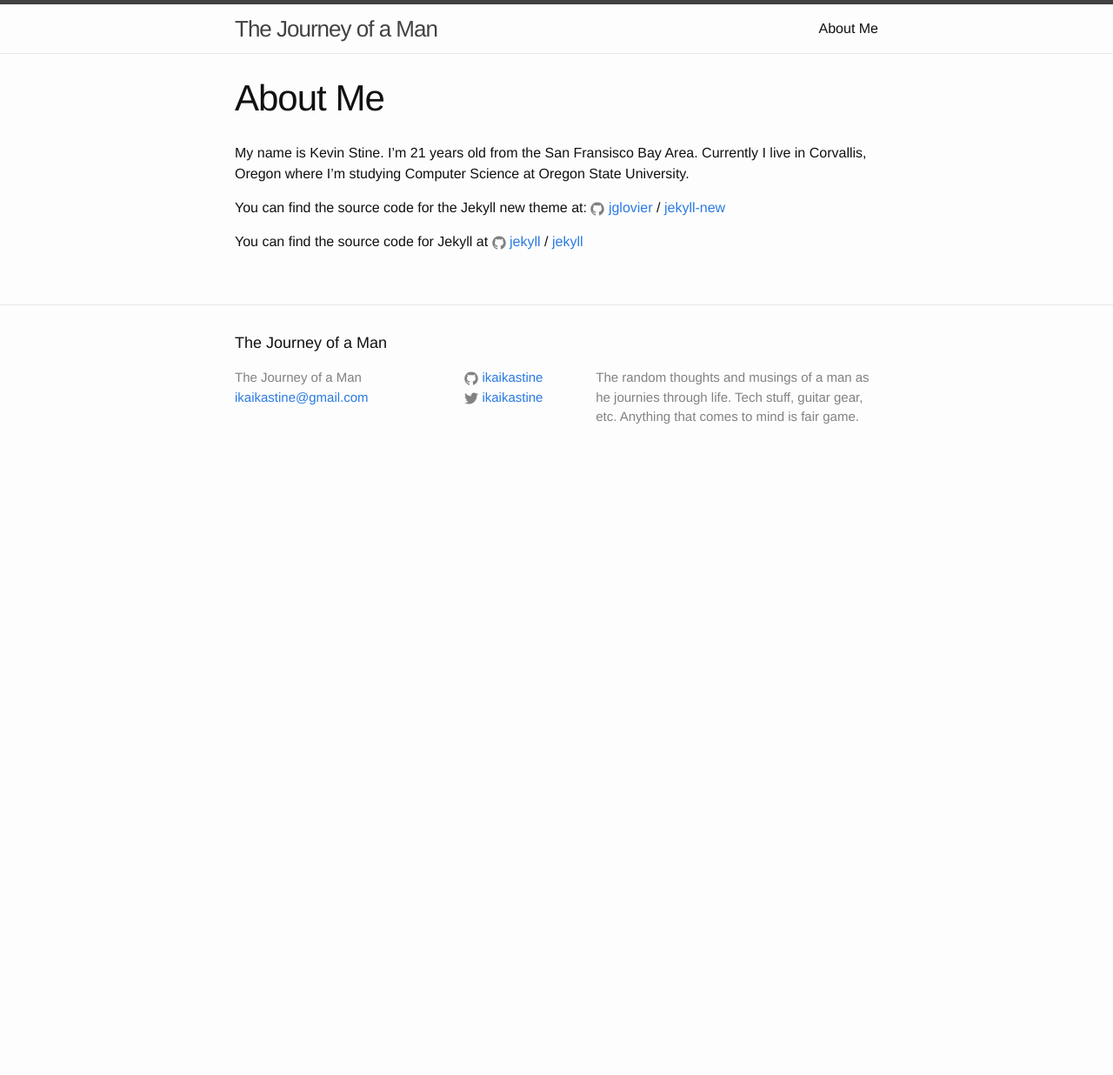
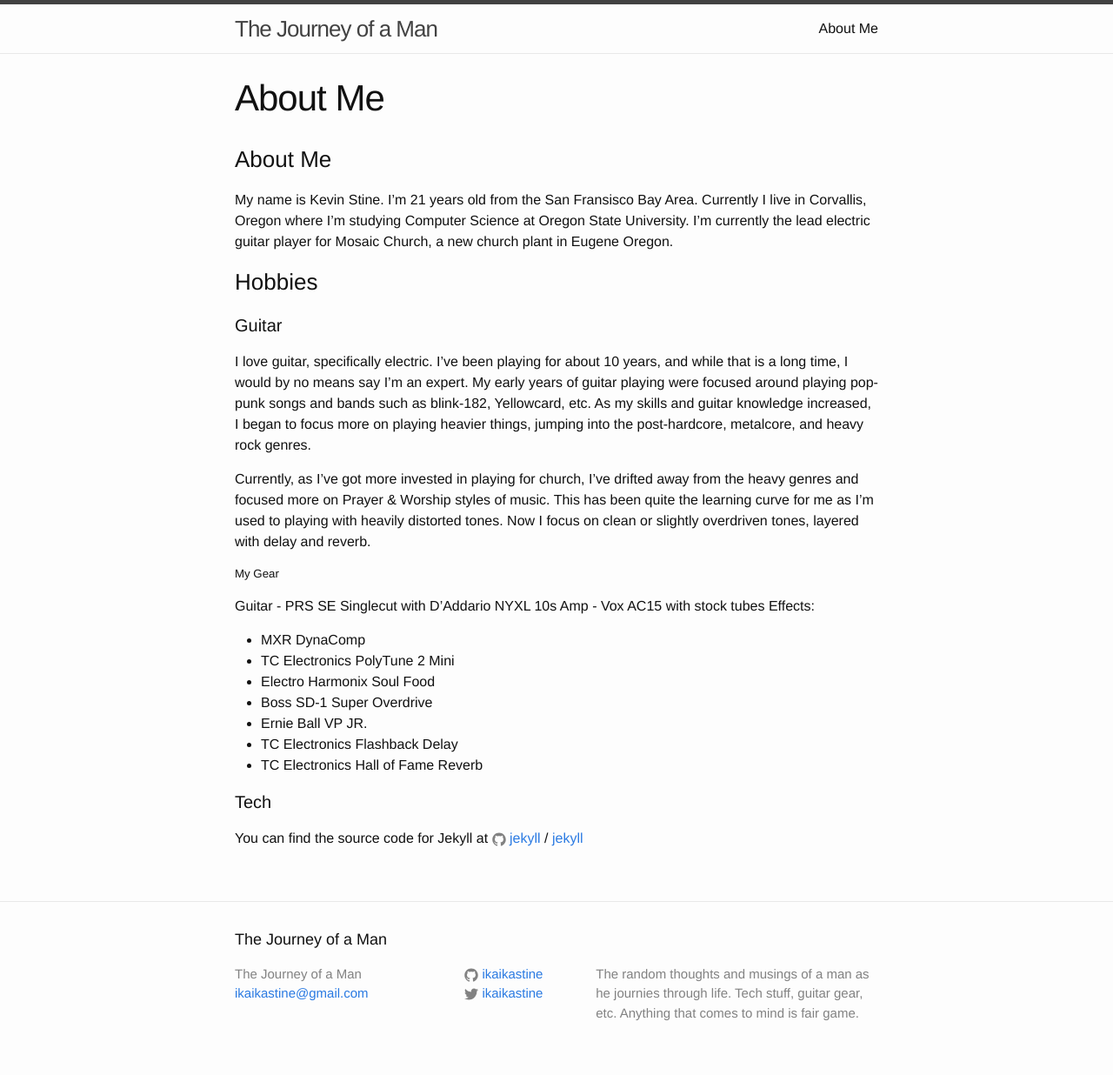
Before and after one commit to ikaikastine/ikaikastine.github.io, a Jekyll site: the page built from about.md, in a window 1280 px wide. Shown: the whole page at 87% size. Built offline with Jekyll 4.4.1, drawn with Linux system fonts in a browser that asks for light colours; before the commit the page ends 900 px from its top, so only the background shows below that.

Commit message:
added hobbies -> desription + gear

```diff
--- a/about.md
+++ b/about.md
@@ -4,14 +4,41 @@
 permalink: /about/
 ---
 
+### About Me
 My name is Kevin Stine. I'm 21 years old from the San Fransisco Bay Area.
 Currently I live in Corvallis, Oregon where I'm studying Computer Science at
-Oregon State University.
+Oregon State University. I'm currently the lead electric guitar player for
+Mosaic Church, a new church plant in Eugene Oregon.
 
-You can find the source code for the Jekyll new theme at:
-{% include icon-github.html username="jglovier" %} /
-[jekyll-new](https://github.com/jglovier/jekyll-new)
+### Hobbies
 
+#### Guitar
+I love guitar, specifically electric. I've been playing for about 10 years,
+and while that is a long time, I would by no means say I'm an expert. My early
+years of guitar playing were focused around playing pop-punk songs and bands
+such as blink-182, Yellowcard, etc. As my skills and guitar knowledge increased,
+I began to focus more on playing heavier things, jumping into the post-hardcore,
+metalcore, and heavy rock genres.
+
+Currently, as I've got more invested in playing for church, I've drifted away
+from the heavy genres and focused more on Prayer & Worship styles of music. This
+has been quite the learning curve for me as I'm used to playing with heavily
+distorted tones. Now I focus on clean or slightly overdriven tones, layered with
+delay and reverb.
+
+##### My Gear
+Guitar - PRS SE Singlecut with D'Addario NYXL 10s
+Amp - Vox AC15 with stock tubes
+Effects:
+* MXR DynaComp
+* TC Electronics PolyTune 2 Mini
+* Electro Harmonix Soul Food
+* Boss SD-1 Super Overdrive
+* Ernie Ball VP JR.
+* TC Electronics Flashback Delay
+* TC Electronics Hall of Fame Reverb
+
+#### Tech
 You can find the source code for Jekyll at
 {% include icon-github.html username="jekyll" %} /
 [jekyll](https://github.com/jekyll/jekyll)
```
